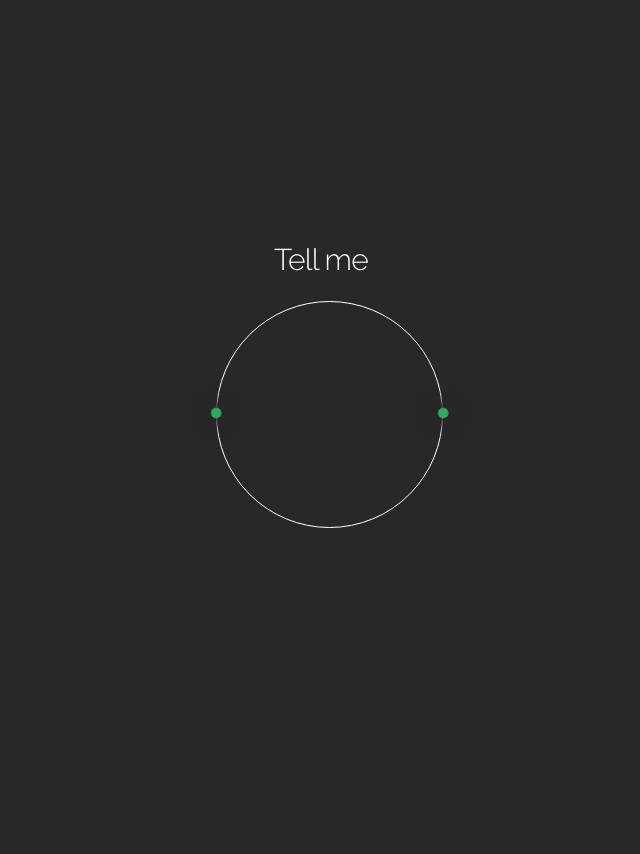
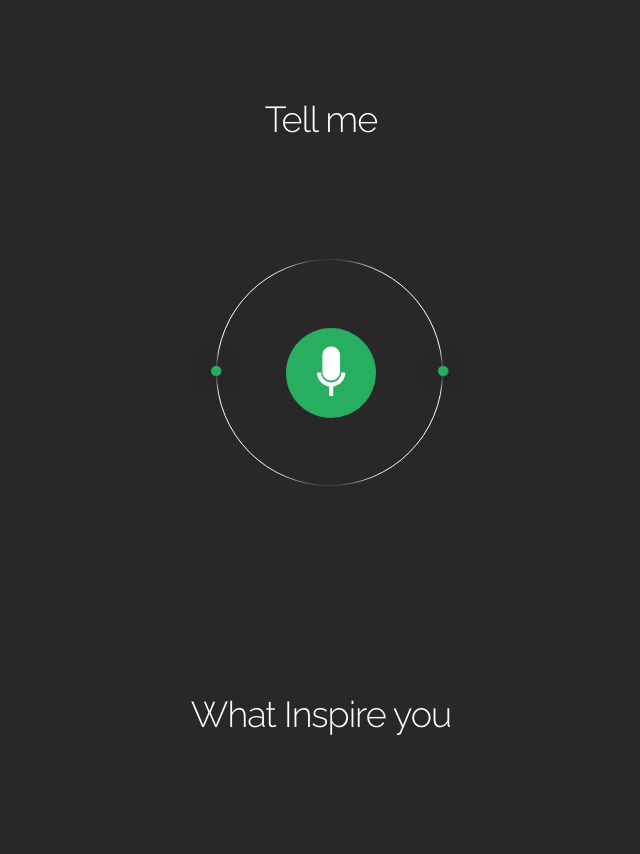
Before and after one commit to DongminWu/Inspiration_Spotify, a plain HTML site: page frontend/recording.html in a window 1280 px wide. Shown: the whole page, without its empty margins (319-959 px from the left). Before the commit the page ends 800 px from the top, so only its background shows below. Drawn offline with Linux system fonts and the light colour scheme.

Commit message:
finished recording html

```diff
--- a/frontend/css/recording.css
+++ b/frontend/css/recording.css
@@ -1,6 +1,7 @@
 body  {
 /*    background: #999999*/
-    background: #292727
+    background: #292727;
+    width: 100%;
 }
 
 
@@ -9,8 +10,18 @@ body  {
     margin: auto;
 
     color: #FFF;
-    margin-top: 25%;
+    margin-top: 10%;
     text-align: center;
+    margin-bottom: 10%;
+}
+
+.foot {
+    margin: auto;
+
+    color: #FFF;
+    margin-top: 20%;
+    text-align: center;
+    margin-bottom: 10%;
 }
 
 .big_circle{
@@ -22,16 +33,20 @@ body  {
     height: 15em;
     position: absolute;
     left: 5em;
+    z-index: -2;
 
 }
 
 .circle_container{
     position: relative;
+    height:16em;
 }
 .center_circle{
     position: absolute;
     left: 50%;
-    margin: 0 0 0 -180px
+    margin-left: -180px;
+
+/*    margin: 0 0 0 -180px*/
 
 /*    display: inline-block;*/
 }
@@ -56,3 +71,55 @@ body  {
     position: absolute;
     left: 15.1em;
 }
+
+.mid_circle{
+    border-radius: 50%;
+    border-color: #fff;
+    border-width: 0px;
+    border-style: solid;
+    background: #27AE60;
+    width: 6em;
+    height: 6em;
+    position: absolute;
+    left: 50%;
+    top: 4.6em;
+    margin-left: -35px;
+}
+
+.microphone{
+    width: 1.9em;
+    position: absolute;
+    left: 50%;
+    margin-left: -14px;
+    top: 1.2em;
+}
+
+.spin_two
+{
+/*
+    border-color: #fff;
+    border-width: 2px;
+    border-style: solid;
+*/
+    position: absolute;
+    top: 2.5em;
+    left: 50%;
+    margin-left: -180px;
+    width: 20em;
+    height: 10em;
+    transform: rotate(90deg);
+    transform-origin: 12.5em ;
+    z-index: -1;
+}
+.left_shadow
+{
+    position: absolute;
+    left: 0em;
+
+}
+
+.right_shadow
+{
+    position: absolute;
+    left: 14.5em;
+}
--- a/frontend/recording.html
+++ b/frontend/recording.html
@@ -36,27 +36,37 @@
     <div class="container">
         <div class="row">
             <div class="six columns offset-by-three title">
-                <h4> Tell me</h4>
+                <h3> Tell me</h>
             </div>
         </div>
         <div class="row">
             <div class="twelve columns ">
                 <div class="circle_container">
+
+                    <div class="mid_circle">
+                        <img src="res/microphone.png" class="microphone" />
+                    </div>
                     <div class="center_circle">
-                        <div class="big_circle">
-
-                        </div>
+                        <div class="big_circle"></div>
                         <div class="two_small_circle">
                             <img src="res/small_circle.png" class="small_circle left_small_circle" />
                             <img src="res/small_circle.png" class="small_circle right_small_circle" />
-
                         </div>
+                    </div>
+                    <div class="spin_two">
+                        <img src="res/shadow_mask.png" class=" left_shadow" />
+                        <img src="res/shadow_mask.png" class=" right_shadow" />
                     </div>
                 </div>
                 <div style="clear:both"></div>
 
             </div>
 
+        </div>
+          <div class="row">
+            <div class="six columns offset-by-three foot">
+                <h3> What Inspire you</h>
+            </div>
         </div>
 
     </div>
```
Also changed, not shown: frontend/res/microphone.png (added), frontend/res/shadow_mask.png (added).
